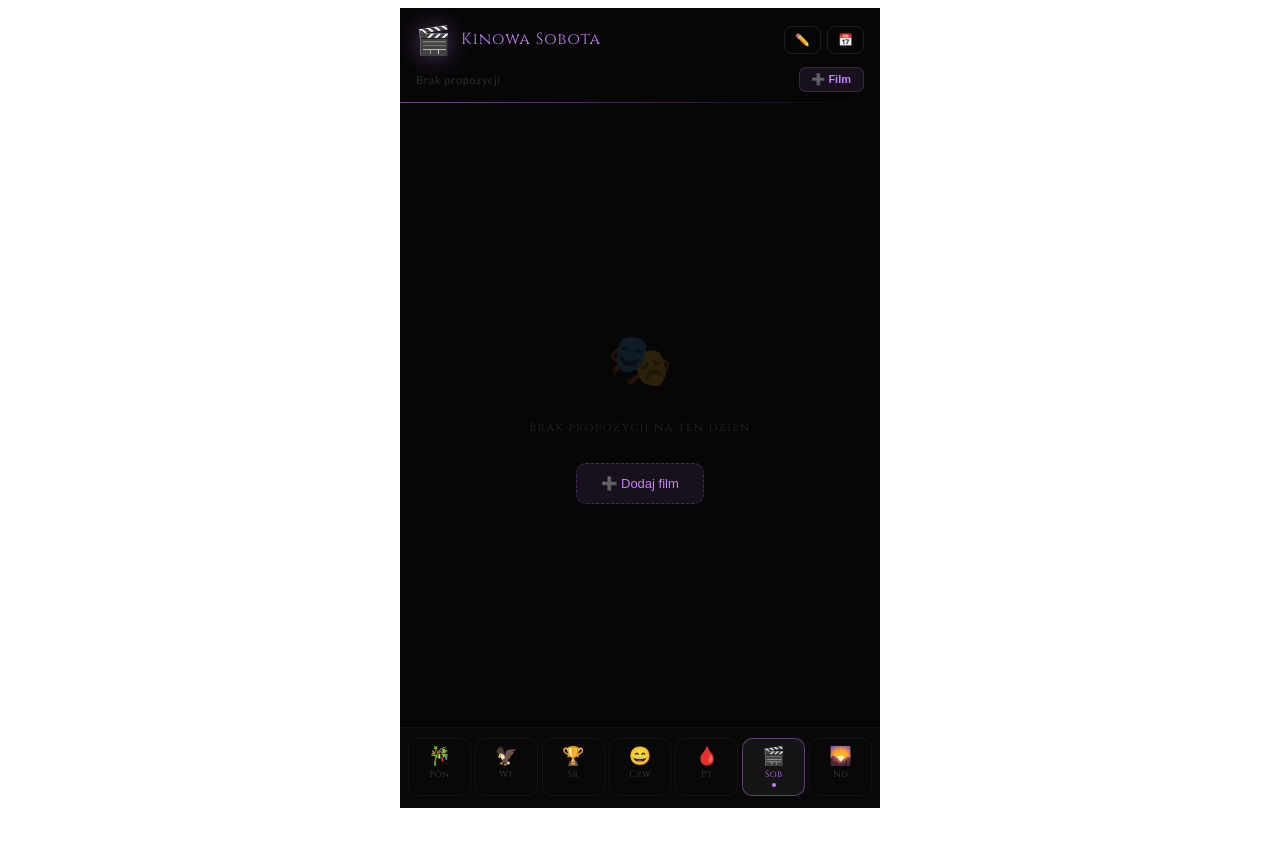
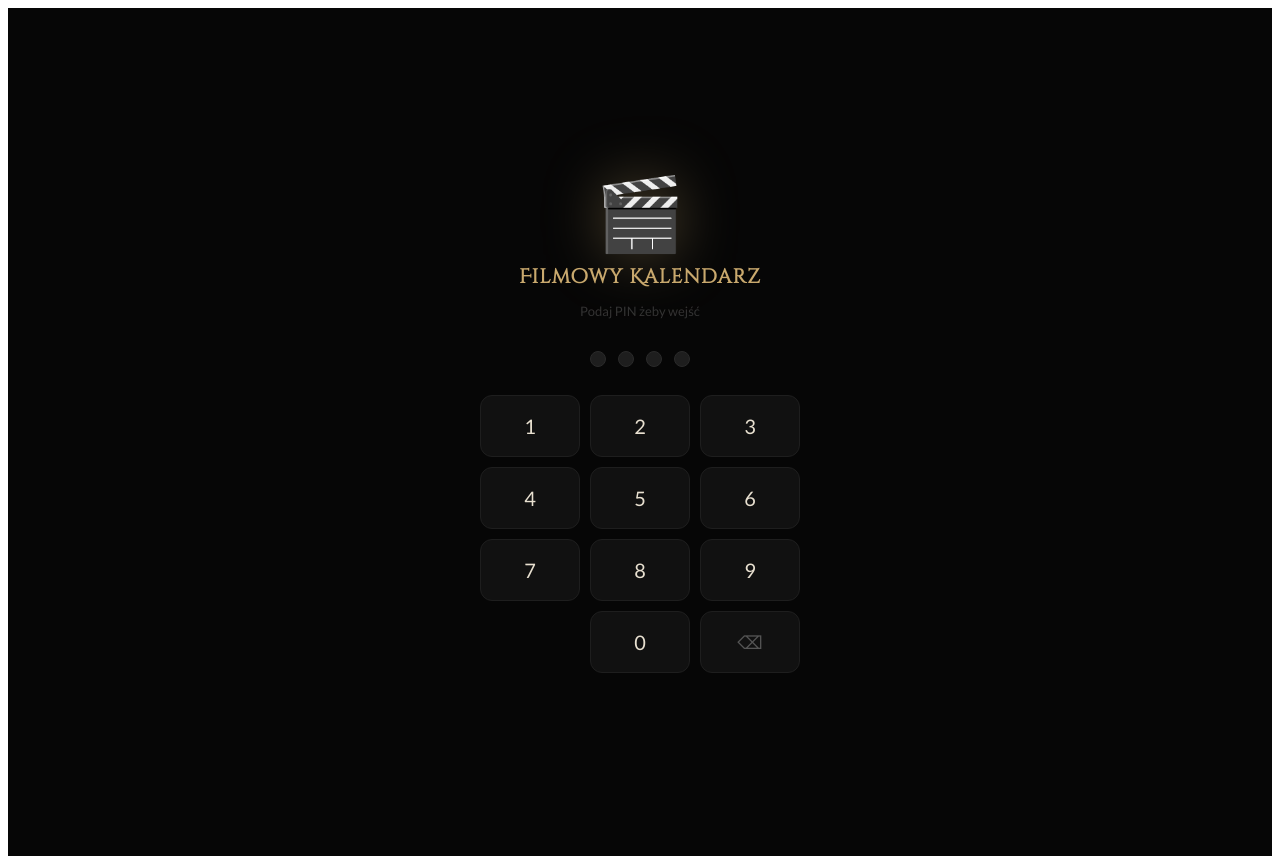
Before and after one commit to aszarnecki/movie-calendar, a React (Vite) app: page / in a window 1280 px wide. Before the commit the page ends 816 px from the top, so only its background shows below. Built offline with nearby package versions, Linux system fonts and the light colour scheme.

Commit message:
add viewer

```diff
--- a/src/App.jsx
+++ b/src/App.jsx
@@ -1,4 +1,5 @@
 import { useState, useEffect, useRef } from "react";
+import { login, getRole, logout } from "./auth.js";
 
 const BASE_DAYS = [
   { key:"mon", name:"Azjatycki Poniedziałek", icon:"🎋", color:"#e07a5f", short:"Pon", jsDay:1 },
@@ -208,7 +209,7 @@ function ThemeModal({ dayKey, configs, onSave, onClose }) {
 }
 
 // ─── Split Hero — 2 filmy obok siebie ────────────────────────────
-function SplitHero({ day, movies, chosenId, watched, onChoose, onReset, onWatched, onEditFilm, onAddFilm, onOpenTheme }) {
+function SplitHero({ day, movies, chosenId, watched, isAdmin, onChoose, onReset, onWatched, onEditFilm, onAddFilm }) {
   const [spinning, setSpinning] = useState(false);
   const [hlit,     setHlit]     = useState(null);
   const timerRef = useRef(null);
@@ -354,18 +355,22 @@ function SplitHero({ day, movies, chosenId, watched, onChoose, onReset, onWatche
                 {movie.title}
               </div>
               {movie.year && <div style={{ fontSize:11, color:"#555" }}>{movie.year}</div>}
+              {isAdmin && (
                 <button
                   onClick={e=>{e.stopPropagation();onEditFilm(movie);}}
                   style={{ position:"absolute", top:10, right:10,
                     background:"rgba(0,0,0,0.5)", border:"1px solid #333",
                     borderRadius:6, padding:"3px 8px", color:"#444",
                     cursor:"pointer", fontSize:10 }}>✏️</button>
+              )}
             </>
           ) : (
+            isAdmin ? (
             <button onClick={e=>{e.stopPropagation();onAddFilm();}}
               style={{ background:`${day.color}22`, border:`1px dashed ${day.color}55`,
                 borderRadius:8, padding:"8px 14px", color:day.color,
                 cursor:"pointer", fontSize:12 }}>+ Dodaj</button>
+            ) : null
           )}
         </div>
       </div>
@@ -469,13 +474,79 @@ function WeekView({ dayConfigs, dayMovies, currentKey, onSelectDay, onClose }) {
   );
 }
 
+// ─── LoginScreen ─────────────────────────────────────────────────
+function LoginScreen({ onLogin }) {
+  const [pin, setPin]   = useState("");
+  const [err, setErr]   = useState("");
+  const [busy, setBusy] = useState(false);
+
+  const submit = () => {
+    if (!pin.trim()) return;
+    setBusy(true);
+    setTimeout(() => {
+      const role = login(pin.trim());
+      if (role) { onLogin(role); }
+      else { setErr("Nieprawidłowy PIN."); setPin(""); }
+      setBusy(false);
+    }, 300);
+  };
+
+  return (
+    <div style={{ height:"100dvh", background:"#060606", display:"flex",
+      alignItems:"center", justifyContent:"center", padding:24,
+      fontFamily:"'Lato',sans-serif" }}>
+      <div style={{ width:"100%", maxWidth:320, textAlign:"center" }}>
+        <div style={{ fontSize:72, lineHeight:1, marginBottom:16,
+          filter:"drop-shadow(0 0 30px rgba(201,169,110,0.35))" }}>🎬</div>
+        <h1 style={{ fontFamily:"'Cinzel Decorative',serif", color:"#c9a96e",
+          fontSize:20, margin:"0 0 8px", letterSpacing:"0.05em" }}>
+          Filmowy Kalendarz
+        </h1>
+        <p style={{ color:"#333", fontSize:13, marginBottom:32 }}>Podaj PIN żeby wejść</p>
+
+        {/* PIN dots */}
+        <div style={{ display:"flex", justifyContent:"center", gap:12, marginBottom:28 }}>
+          {[0,1,2,3].map(i => (
+            <div key={i} style={{ width:14, height:14, borderRadius:"50%",
+              background: pin.length > i ? "#c9a96e" : "#1e1e1e",
+              border:"1px solid #2a2a2a", transition:"background 0.15s" }}/>
+          ))}
+        </div>
+
+        {/* Numpad */}
+        <div style={{ display:"grid", gridTemplateColumns:"repeat(3,1fr)", gap:10, marginBottom:16 }}>
+          {[1,2,3,4,5,6,7,8,9,"",0,"⌫"].map((k, i) => (
+            <button key={i} onClick={() => {
+              if (k === "⌫") { setPin(p => p.slice(0,-1)); setErr(""); }
+              else if (k !== "" && pin.length < 4) { const np = pin + k; setPin(np); setErr(""); if(np.length===4){const r=login(np);if(r){onLogin(r);}else{setErr("Nieprawidłowy PIN.");setPin("");}}}
+            }}
+              style={{ background: k===""?"transparent":"#111",
+                border: k===""?"none":"1px solid #1e1e1e",
+                borderRadius:12, padding:"18px 0",
+                color: k==="⌫"?"#555":"#e8e0d0", fontSize: k==="⌫"?18:20,
+                fontWeight:500, cursor: k===""?"default":"pointer",
+                fontFamily:"'Lato',sans-serif", transition:"background 0.1s" }}>
+              {k}
+            </button>
+          ))}
+        </div>
+
+        {err && <p style={{ color:"#e63946", fontSize:13, margin:"8px 0 0" }}>{err}</p>}
+      </div>
+    </div>
+  );
+}
+
 // ─── App ─────────────────────────────────────────────────────────
 export default function App() {
   const [dayConfigs, setDayConfigs] = useState({});
   const [dayMovies,  setDayMovies]  = useState({});
   const [selDay,     setSelDay]     = useState(todayKey());
-  const [modal,      setModal]      = useState(null); // null | {type:"film",movie?} | {type:"theme"} | {type:"week"}
+  const [modal,      setModal]      = useState(null);
   const [ready,      setReady]      = useState(false);
+  const [role,       setRole]       = useState(() => getRole());
+
+  const isAdmin = role === "admin";
 
   useEffect(() => {
     const l = document.createElement("link");
@@ -522,6 +593,7 @@ export default function App() {
   });
 
   if (!ready) return <div style={{ background:"#060606", minHeight:"100vh" }}/>;
+  if (!role)  return <LoginScreen onLogin={r => setRole(r)} />;
 
   const day    = resolveDay(selDay, dayConfigs);
   const mov    = dayMovies[selDay] || {};
@@ -548,16 +620,24 @@ export default function App() {
               )}
             </div>
           </div>
-          <div style={{ display:"flex", gap:6 }}>
+          <div style={{ display:"flex", gap:6, alignItems:"center" }}>
+            {isAdmin && (
               <button onClick={() => setModal({type:"theme"})}
                 style={{ background:"transparent", border:"1px solid #1e1e1e", borderRadius:8,
                   padding:"6px 10px", color:"#3a3a3a", cursor:"pointer", fontSize:12 }}>
                 ✏️
               </button>
+            )}
             <button onClick={() => setModal({type:"week"})}
               style={{ background:"transparent", border:"1px solid #1e1e1e", borderRadius:8,
                 padding:"6px 10px", color:"#3a3a3a", cursor:"pointer", fontSize:12 }}>
               📅
+            </button>
+            <button onClick={() => { logout(); setRole(null); }}
+              title="Wyloguj"
+              style={{ background:"transparent", border:"1px solid #1e1e1e", borderRadius:8,
+                padding:"6px 10px", color:"#2a2a2a", cursor:"pointer", fontSize:12 }}>
+              ⎋
             </button>
           </div>
         </div>
@@ -570,7 +650,7 @@ export default function App() {
             {cands.length === 1 && "1 propozycja · dodaj drugą"}
             {cands.length === 2 && "2 propozycje · gotowe do losowania"}
           </div>
-          {cands.length < 2 && !mov.chosenId && (
+          {isAdmin && cands.length < 2 && !mov.chosenId && (
             <button onClick={() => setModal({type:"film"})}
               style={{ background:`${day.color}18`, border:`1px solid ${day.color}33`,
                 borderRadius:7, padding:"5px 12px", color:day.color,
@@ -591,11 +671,12 @@ export default function App() {
         movies={cands}
         chosenId={mov.chosenId}
         watched={mov.watched}
+        isAdmin={isAdmin}
         onChoose={id => chooseMovie(selDay, id)}
         onReset={() => resetChoice(selDay)}
         onWatched={() => markWatched(selDay)}
-        onEditFilm={movie => setModal({type:"film", movie})}
-        onAddFilm={() => setModal({type:"film"})}
+        onEditFilm={movie => isAdmin && setModal({type:"film", movie})}
+        onAddFilm={() => isAdmin && setModal({type:"film"})}
       />
 
       {/* ── Bottom day strip ── */}
--- /dev/null
+++ b/src/auth.js
@@ -0,0 +1,10 @@
+const ADMIN_PIN  = import.meta.env.VITE_PIN_ADMIN;
+const VIEWER_PIN = import.meta.env.VITE_PIN_VIEWER;
+
+export function login(pin) {
+  if (pin === ADMIN_PIN)  { sessionStorage.setItem("role", "admin");  return "admin"; }
+  if (pin === VIEWER_PIN) { sessionStorage.setItem("role", "viewer"); return "viewer"; }
+  return null;
+}
+export function getRole()  { return sessionStorage.getItem("role"); }
+export function logout()   { sessionStorage.removeItem("role"); }
```
Also changed, not shown: 1 other file (tests, documents, lock files or other folders). Lines whose indentation alone changed are shown as unchanged.
